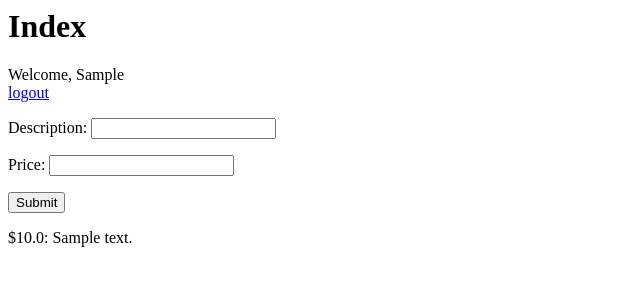
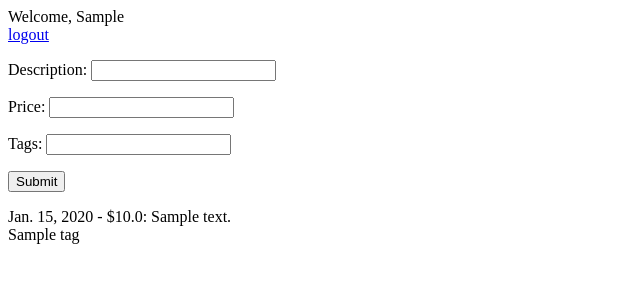
Before and after one commit to zgalant/budget, a Django app: page /add_purchase in a window 1280 px wide. Shown: the top 300 px of the page, without its empty margins (0-640 px from the left). Run offline with Django 3.2, Linux system fonts and the light colour scheme; a user stored in the database is signed in; tables that the repository leaves empty hold one stand-in row (values such as "Sample post").

Commit message:
basic tagging of purchases

```diff
--- a/budget/purchases/forms.py
+++ b/budget/purchases/forms.py
@@ -49,3 +49,4 @@ class RegistrationForm(forms.Form):
 class AddPurchaseForm(forms.Form):
     description = forms.CharField()
     price = forms.DecimalField(decimal_places=2)
+    tags = forms.CharField(required=False)
--- a/budget/purchases/templates/index.html
+++ b/budget/purchases/templates/index.html
@@ -1,5 +1,3 @@
-<h1>Index</h1>
-
 {% if user.is_authenticated %}
 	<div>Welcome, {{user.first_name}}</div>
 	<a href="/logout">logout</a>
@@ -11,7 +9,14 @@
 	</form>
 
 	{% for purchase in purchases %}
-		<div>${{purchase.price}}: {{purchase.description}}</div>
+		<div>
+			{{purchase.timestamp}} - ${{purchase.price}}: {{purchase.description}}
+			<div>
+				{% for tag in purchase.tags.all %}
+					{{tag.name}}{% if forloop.last %}{% else %},{% endif %}
+				{% endfor %}
+			</div>
+		</div>
 	{% endfor %}
 
 {% else %}
--- a/budget/purchases/views.py
+++ b/budget/purchases/views.py
@@ -9,6 +9,7 @@ from django.contrib.auth.decorators import login_required
 
 from django.contrib.auth.models import User
 from purchases.models import Purchase
+from purchases.models import Tag
 
 from purchases.forms import RegistrationForm
 from purchases.forms import AddPurchaseForm
@@ -21,12 +22,19 @@ def index(request):
             if form.is_valid():
                 description = form.cleaned_data['description']
                 price = form.cleaned_data['price']
+                tagstring = form.cleaned_data['tags']
+                tags = tagstring.split(",")
                 purchase = Purchase(
                     description=description,
                     price=price,
                     user=request.user
                 )
                 purchase.save()
+                for tag in tags:
+                    tag = tag.strip()
+                    t, created = Tag.objects.get_or_create(name=tag)
+                    t.save()
+                    purchase.tags.add(t)
                 return redirect("/")
         else:
             form = AddPurchaseForm()
```
